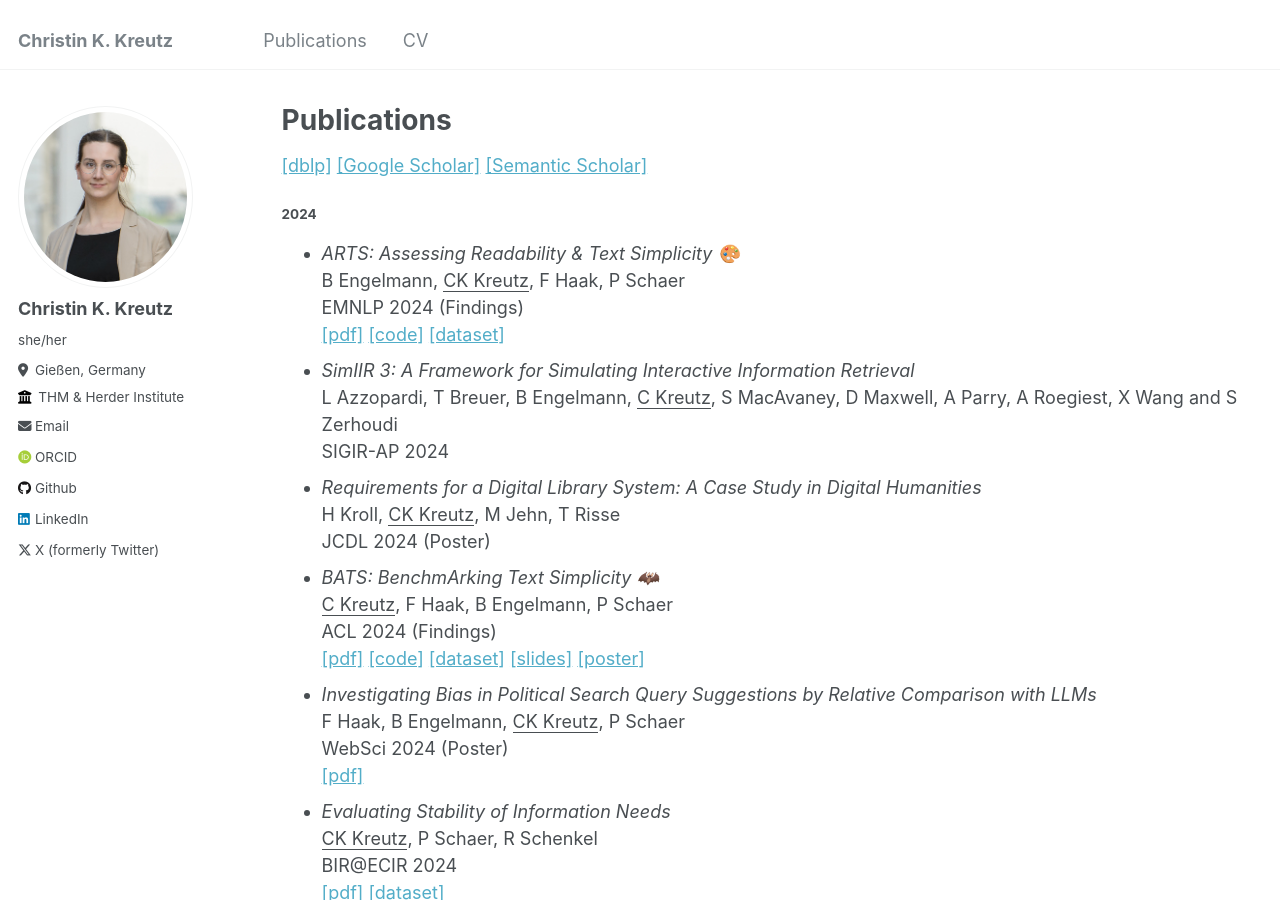
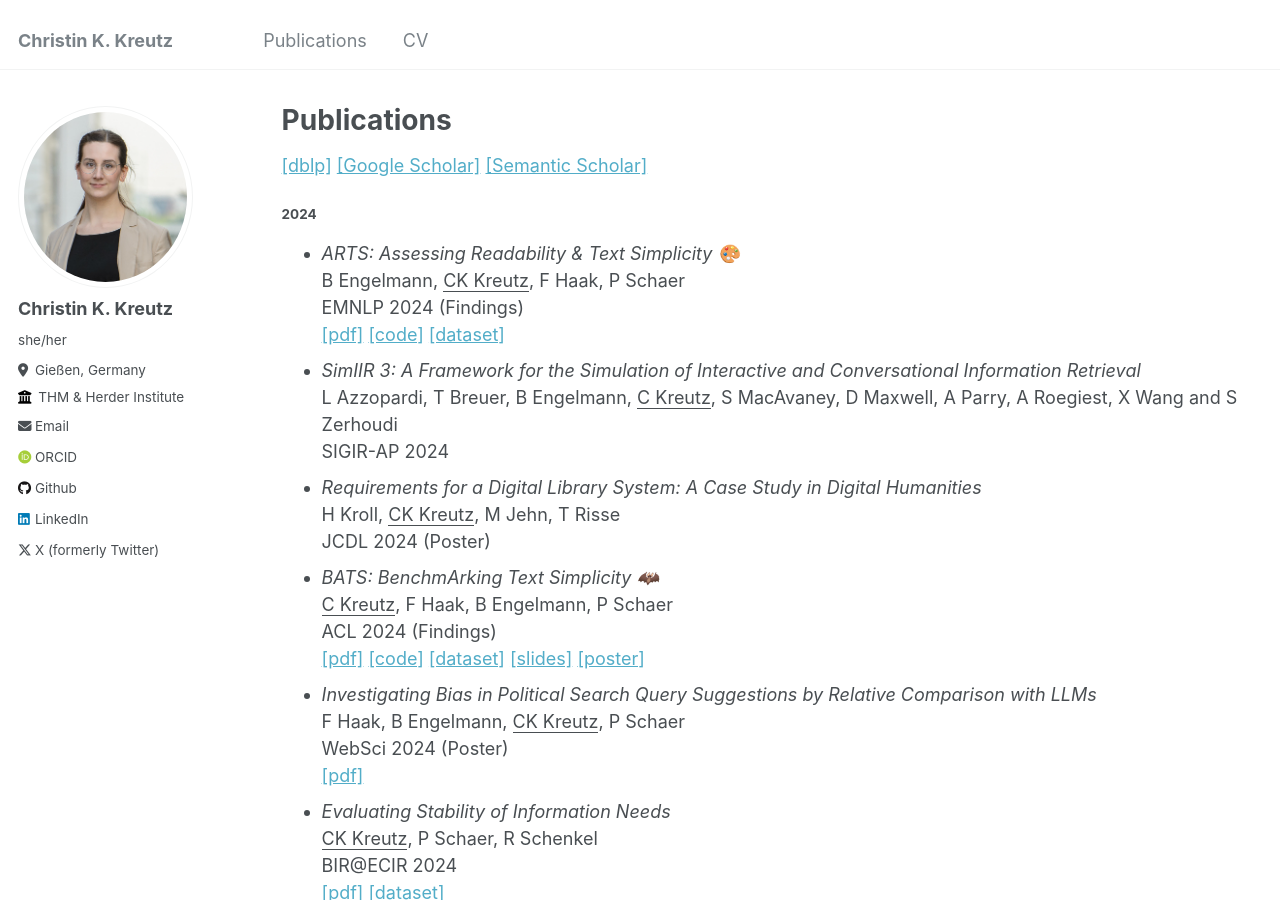
Before and after one commit to kreutzch/kreutzch.github.io, a Jekyll site: the page built from _pages/publications.md, in a window 1280 px wide and 900 px high. Built offline with Jekyll 4.4.1, drawn with Linux system fonts in a browser that asks for light colours; some web fonts are replaced.

Commit message:
Update publications.md

```diff
--- a/_pages/publications.md
+++ b/_pages/publications.md
@@ -13,7 +13,7 @@ author_profile: True
 B Engelmann, <u>CK Kreutz</u>, F Haak, P Schaer\\
 EMNLP 2024 (Findings)\\
 [[pdf]](..\files\ARTS.pdf) [[code]](https://github.com/irgroup/ARTS) [[dataset]](https://zenodo.org/records/13847807)
-- *SimIIR 3: A Framework for Simulating Interactive Information Retrieval*\\
+- *SimIIR 3: A Framework for the Simulation of Interactive and Conversational Information Retrieval*\\
 L Azzopardi, T Breuer, B Engelmann, <u>C Kreutz</u>, S MacAvaney, D Maxwell, A Parry, A Roegiest, X Wang and S Zerhoudi\\
 SIGIR-AP 2024
 - *Requirements for a Digital Library System: A Case Study in Digital Humanities*\\
```
